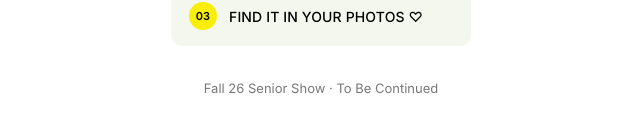
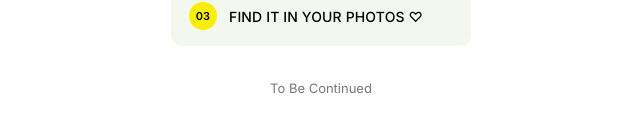
Before and after one commit to tobecontinued26/tobecontinued26.github.io, a plain HTML site: page watch.html in a window 1280 px wide. Shown: the part 694-826 px from the top of the page, without its empty margins (319-959 px from the left). Drawn offline with Linux system fonts and the light colour scheme.

Commit message:
Add files via upload

```diff
--- a/watch.html
+++ b/watch.html
@@ -46,7 +46,7 @@
       <li><b>03</b>Find it in your photos ♡</li>
     </ol>
   </div>
-  <p class="note" id="note">Fall 26 Senior Show · To Be Continued</p>
+  <p class="note" id="note">To Be Continued</p>
 
 <script>
 (() => {
```
